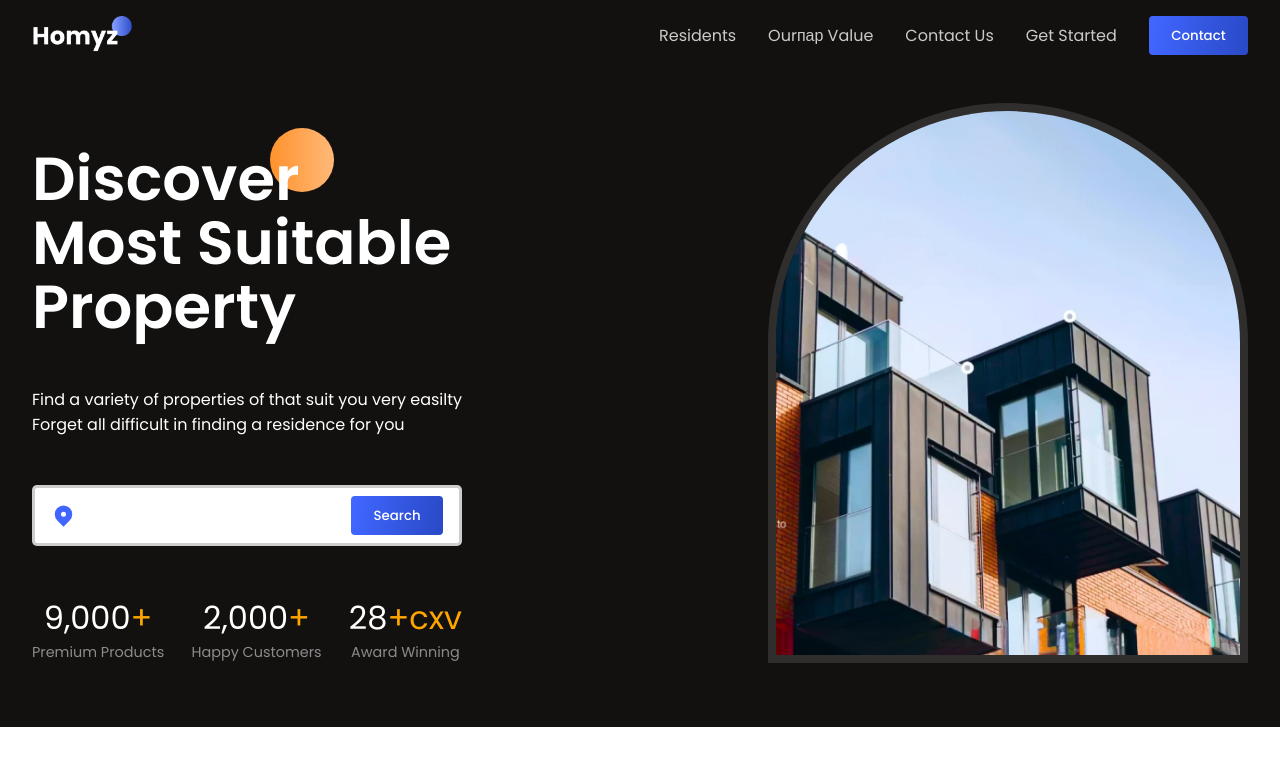
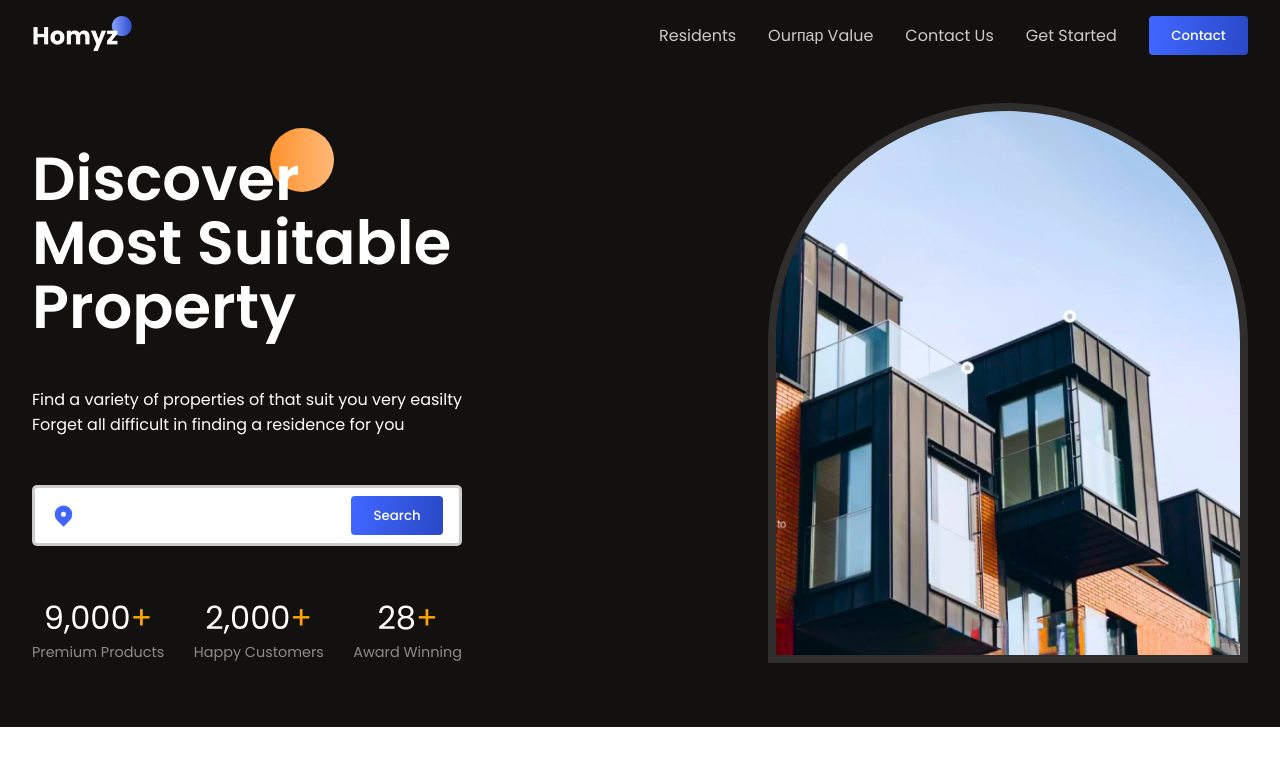
Before and after one commit to Vekay1/estate, a React (Vite) app: page / in a window 1280 px wide. Shown: the top 766 px of the page. Built offline with nearby package versions, Linux system fonts and the light colour scheme.

Commit message:
Update Hero.jsx

```diff
--- a/src/components/Hero/Hero.jsx
+++ b/src/components/Hero/Hero.jsx
@@ -43,7 +43,7 @@ const Hero = () => {
                         <div className="flexColCenter stat">
                             <span>
                                 <CountUp end={28}/>
-                                <span>+cxv</span>
+                                <span>+</span>
                             </span>
                             <span className="secondaryText">Award Winning</span>
                         </div>
```
